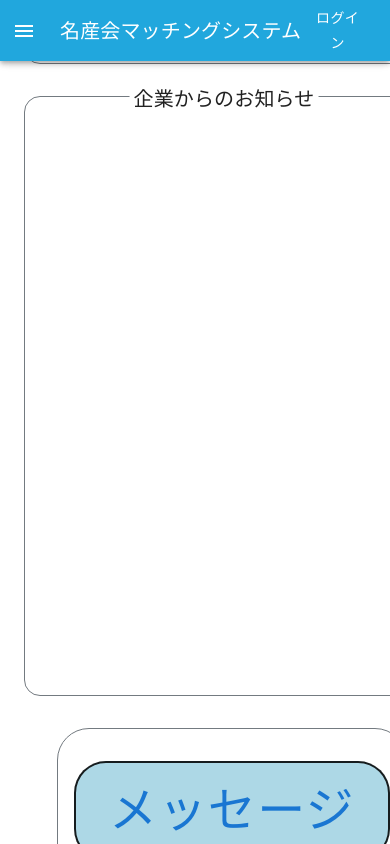
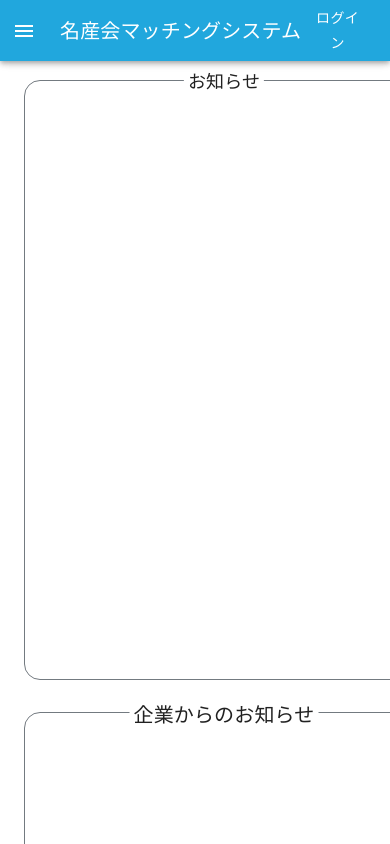
Before and after one commit to hayatosuzuki3228/CVAISotuken, a React (Vite) app: page / in a window 390 px wide. Shown: the top 844 px of the page. Built offline with nearby package versions, Linux system fonts and the light colour scheme.

Commit message:
スマホ画面対応

```diff
--- a/src/Page/toppage.jsx
+++ b/src/Page/toppage.jsx
@@ -241,7 +241,6 @@ export function Toppage() {
             alignContent="center"
             justifyContent="center"
             spacing={2}
-            height={610}
             width="100%"
           >
             <Box
@@ -349,7 +348,7 @@ export function Toppage() {
     </ThemeProvider>
   );
   <head>
-    <link href="bookmark.css" rel="stylesheet" type="text/css" media="all" />
+    <link href="toppage.css" rel="stylesheet" type="text/css" media="all" />
     <meta name="viewport" content="width=device-width, initial-scale=1" />
   </head>;
 }
--- a/toppage.css
+++ b/toppage.css
@@ -6,6 +6,6 @@
 
 @media screen and (min-width: 0px) and (max-width: 1024px) {
   .main {
-    margin-top: 630px;
+    padding-top: 80px;
   }
 }
```
